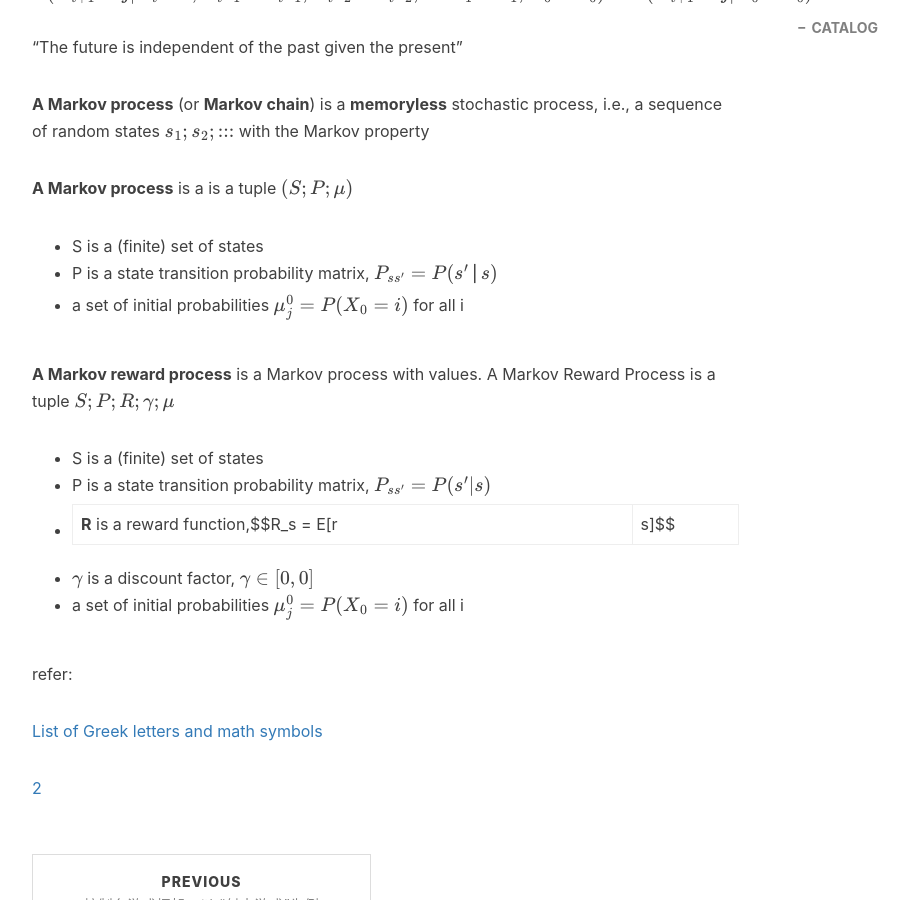
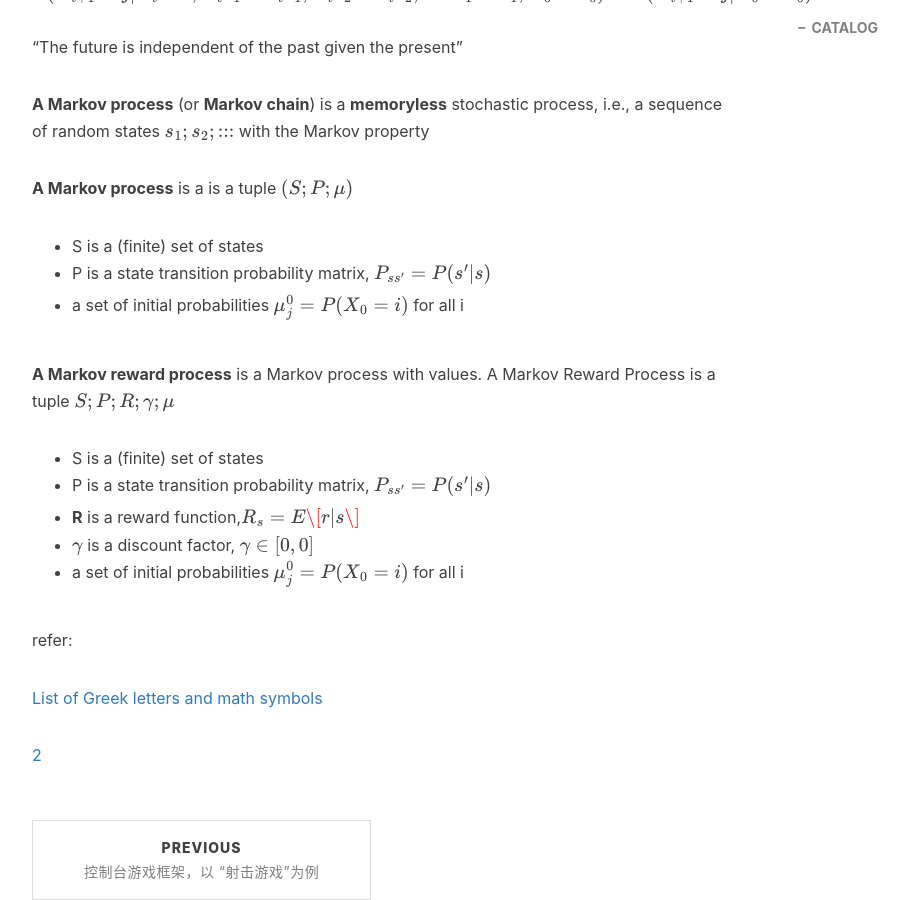
Before and after one commit to xuepro/xuepro.github.io, a Jekyll site: the page built from _posts/2018-05-31-马尔可夫决策过程MDP.md, in a window 1280 px wide and 900 px high, scrolled down 730 px. Shown: the whole window, without its empty margins (233-1142 px from the left). Built offline with Jekyll 4.4.1, drawn with Linux system fonts in a browser that asks for light colours; nearby versions of some CDN libraries; formulas are drawn with MathJax 3; comment, search, counter and statistics services are not loaded.

Commit message:
Update 2018-05-31-马尔可夫决策过程MDP.md

```diff
--- a/_posts/2018-05-31-马尔可夫决策过程MDP.md
+++ b/_posts/2018-05-31-马尔可夫决策过程MDP.md
@@ -28,7 +28,7 @@ $$s_1; s_2; : : :$$ with the Markov property
 **A Markov process**  is a is a tuple $$(S;P;\mu)$$
 
 - S is a (finite) set of states
-- P is a state transition probability matrix, $$ P_{ss'} = P(s'\bracevert s) $$
+- P is a state transition probability matrix, $$ P_{ss'} = P(s'\vert s) $$
 
 - a set of initial probabilities $$ \mu_j^0 = P(X_0=i)$$ for all i
 
@@ -38,7 +38,7 @@ A Markov Reward Process is a tuple $$S;P;R;\gamma; \mu $$
 - S is a (finite) set of states
 - P is a state transition probability matrix, $$P_{ss'} = P(s'\vert s) $$
 
-- **R** is a reward function,$$R_s = E\[r|s\]$$
+- **R** is a reward function,$$R_s = E\[r\vert s\]$$
 - **$$\gamma$$** is a discount factor,  $$\gamma \in[0,0]$$
 - a set of initial probabilities $$ \mu_j^0 = P(X_0=i)$$ for all i
 
```
